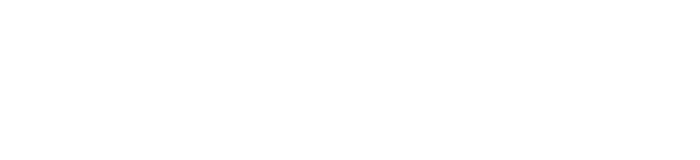
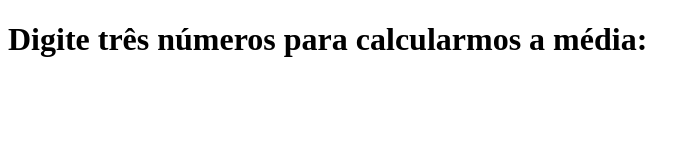
Before and after one commit to brunnohc/Lista-de-exercicios, a plain HTML site: page index.html in a window 1280 px wide. Shown: the whole page, without its empty margins (0-700 px from the left). Drawn offline with Linux system fonts and the light colour scheme.

Commit message:
adição de h1

```diff
--- a/index.html
+++ b/index.html
@@ -7,6 +7,6 @@
     <title>Calculadora de médias</title>
 </head>
 <body>
-
+    <h1>Digite três números para calcularmos a média:</h1>
 </body>
 </html>
```
